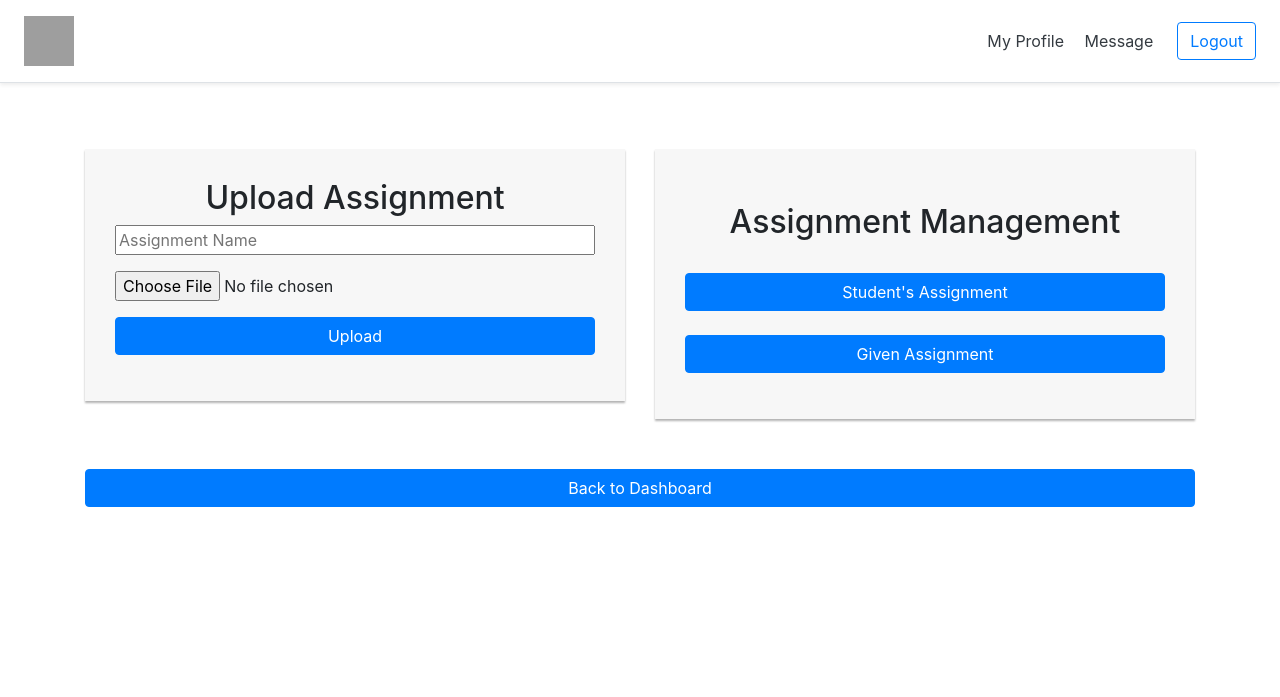
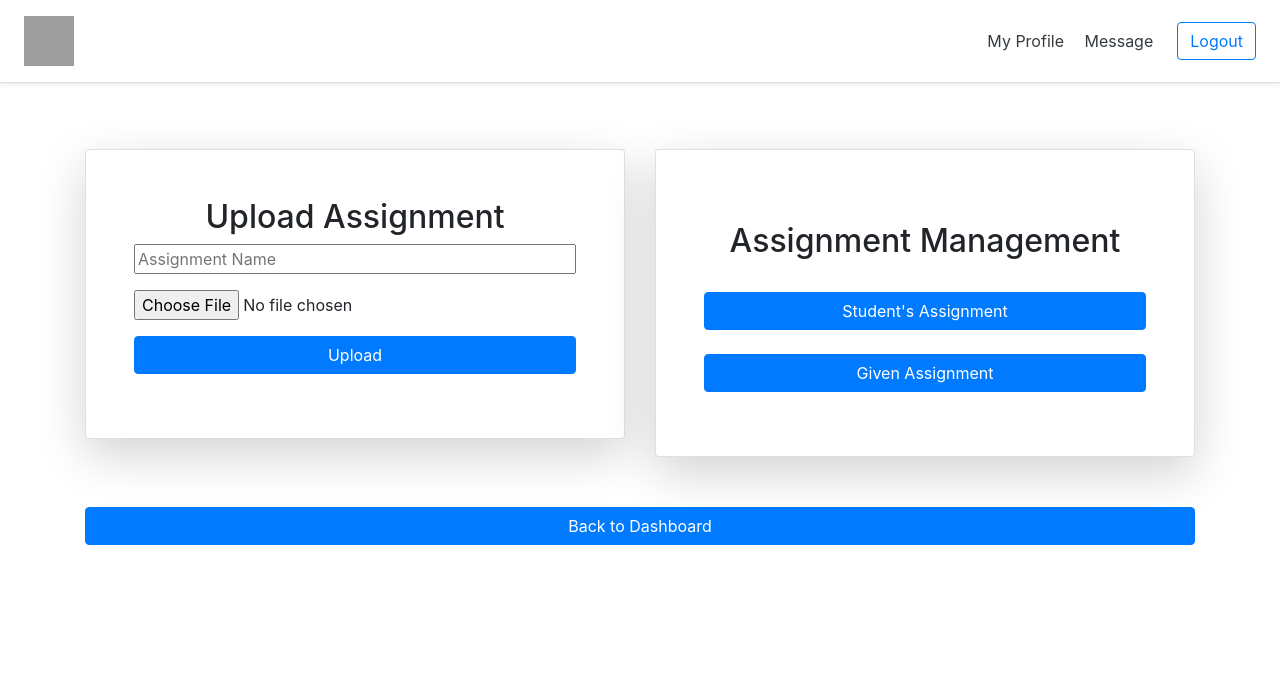
Before and after one commit to totipham/EHC-Code-Punch-FA2021, a PHP site: page /assignment.php in a window 1280 px wide. Shown: the top 697 px of the page. Run offline with PHP 8.4, Linux system fonts and the light colour scheme; the visitor is signed in with stand-in values (Sample User, id 1); grey boxes are pictures that could not be loaded.

Commit message:
update ui

```diff
--- a/src/assignment.php
+++ b/src/assignment.php
@@ -26,7 +26,9 @@ if ($checkPermission->isTeacher() == 1): ?>
     <div class="row">
         <div class="col-md">
             <div style="margin: 50px auto;">
-                <form class="form" action="controller/upload.php" method="POST" enctype= "multipart/form-data">
+                <div class="card shadow-lg">
+                    <div class="card-body p-5">
+                        <form action="controller/upload.php" method="POST" enctype= "multipart/form-data">
                             <div class="form-group">
                                 <h2 class="text-center">Upload Assignment</h2>
                                 <input type="text" name="uploadAssignment" value="1" hidden>
@@ -41,9 +43,12 @@ if ($checkPermission->isTeacher() == 1): ?>
                         </form>
                     </div>
                 </div>
+            </div>
+        </div>
         <div class="col-md">
             <div style="margin: 50px auto;">
-                <div class="form">
+                <div class="card shadow-lg">
+                    <div class="card-body p-5">
                         <div class="form-group"><br>
                             <h2 class="text-center">Assignment Management</h2><br>
                             <a href="submitted">
@@ -59,12 +64,14 @@ if ($checkPermission->isTeacher() == 1): ?>
             </div>
         </div>
     </div>
+</div>
 <?php
 else:
     $assGiven = Assignment::getAssignment();
 ?>
 <div class="upload-form">
-    <div class="form">
+    <div class="card shadow-lg">
+        <div class="card-body p-5">
             <form action="controller/upload.php" method="POST" enctype= "multipart/form-data">
                 <div class="form-group">
                     <h2 class="text-center">Answer</h2>
@@ -86,6 +93,7 @@ else:
             </a>
         </div>
     </div>
+</div>
 <?php endif; ?>
 
 <div class="container">
```
Lines whose indentation alone changed are shown as unchanged.
